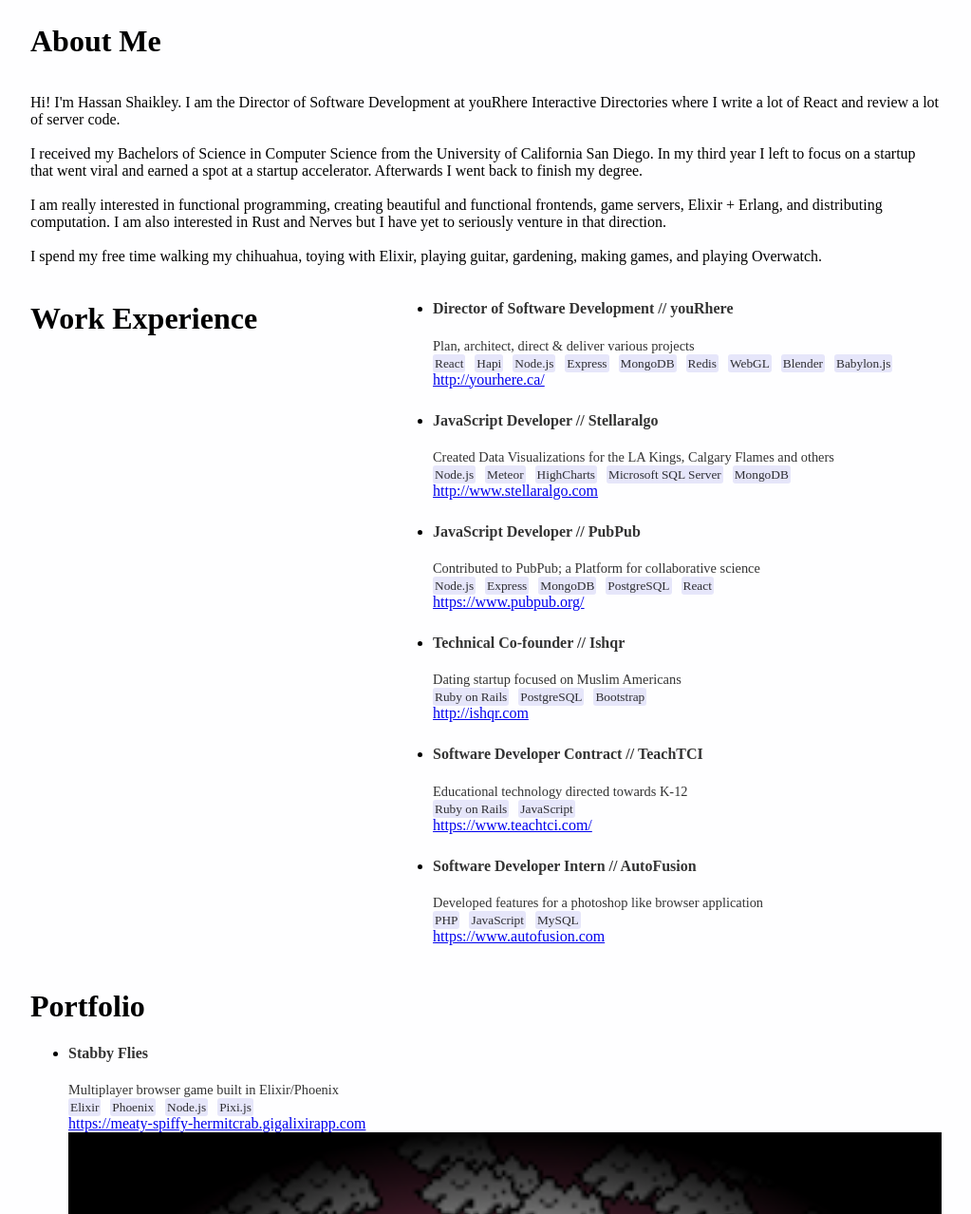
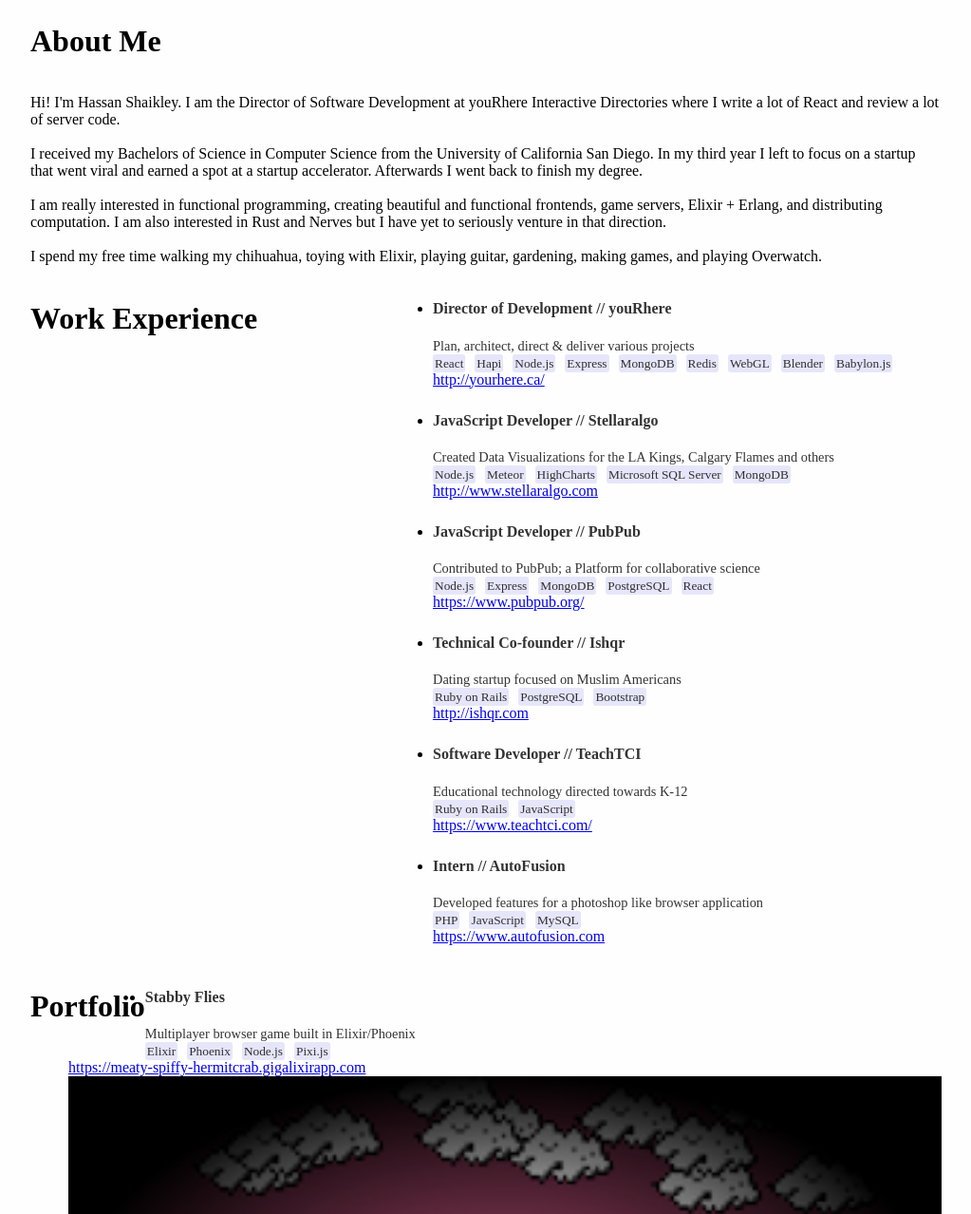
Before and after one commit to hassanshaikley/hassanshaikley.github.io, a Gatsby site: page / in a window 1280 px wide. Shown: the part 28-1306 px from the top of the page at 95% size, without its empty margins (128-1151 px from the left). Built offline with nearby package versions, Linux system fonts and the light colour scheme; Gatsby itself is replaced by a stand-in of ours.

Commit message:
little fix

```diff
--- a/src/pages/index.js
+++ b/src/pages/index.js
@@ -81,7 +81,7 @@
 
     <div style={{width: '100%'}}>
     <Left>
-  		<h1>Portfolio</h1>
+  		<h1 style={{float: 'left'}}>Portfolio</h1>
       <div id="left-small">
       {/* Frontends, Backends, Data Visualizations, APIs, Prototypes, Games */}
       </div>
--- a/src/pages/resume.json
+++ b/src/pages/resume.json
@@ -1,7 +1,7 @@
 [
     {
       "company": "youRhere",
-      "role": "Director of Software Development",
+      "role": "Director of Development",
       "description": "Plan, architect, direct & deliver various projects",
       "term": "February 2018 - Present",
       "url": "http://yourhere.ca/",
@@ -60,7 +60,7 @@
     },
     {
       "company": "TeachTCI",
-      "role": "Software Developer Contract",
+      "role": "Software Developer",
       "description": "Educational technology directed towards K-12",
       "term": "July 2015 - September 2015",
       "url": "https://www.teachtci.com/",
@@ -70,7 +70,7 @@
     },
     {
       "company": "AutoFusion",
-      "role": "Software Developer Intern",
+      "role": "Intern",
       "description":
         "Developed features for a photoshop like browser application",
       "url": "https://www.autofusion.com",
```
